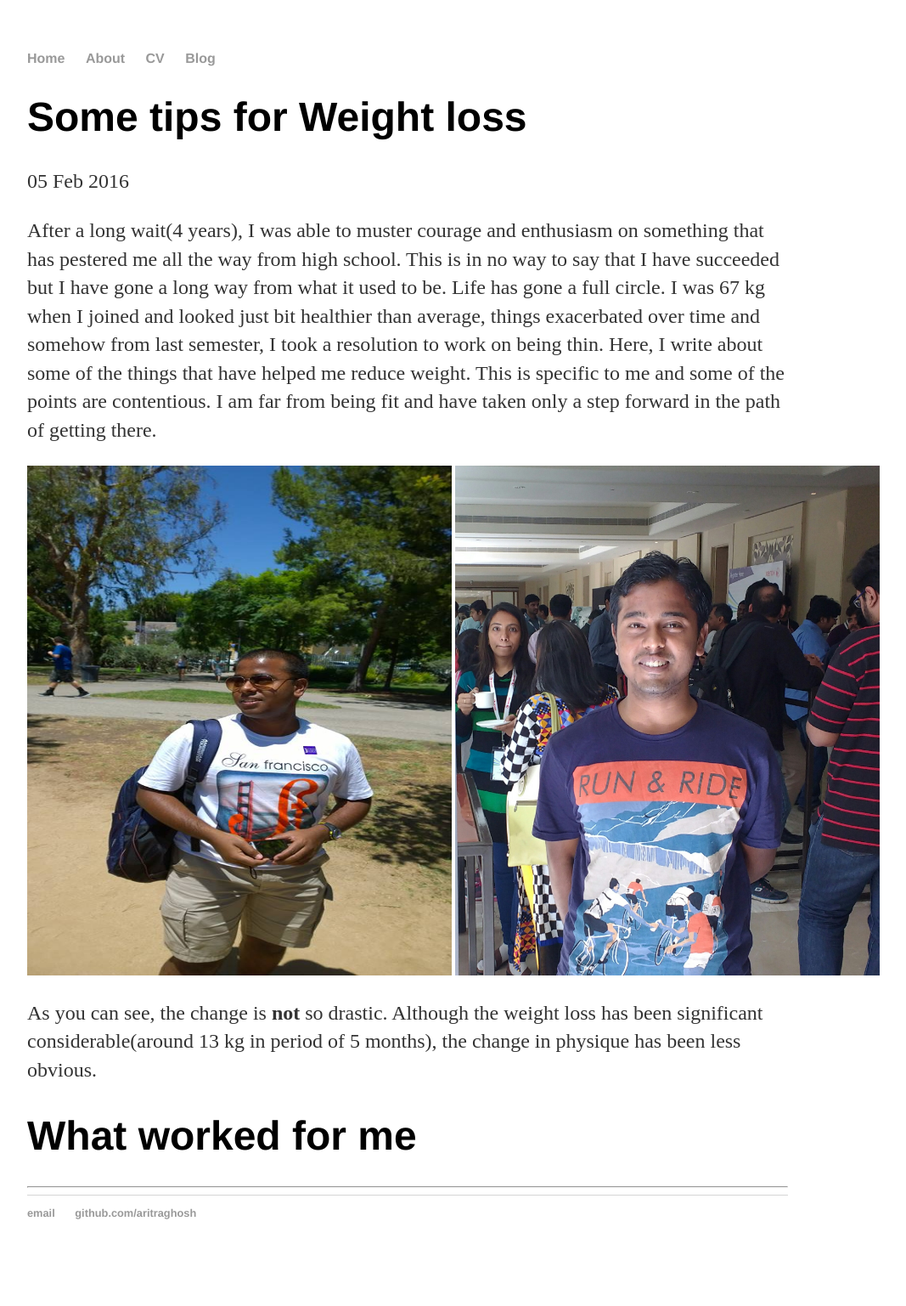
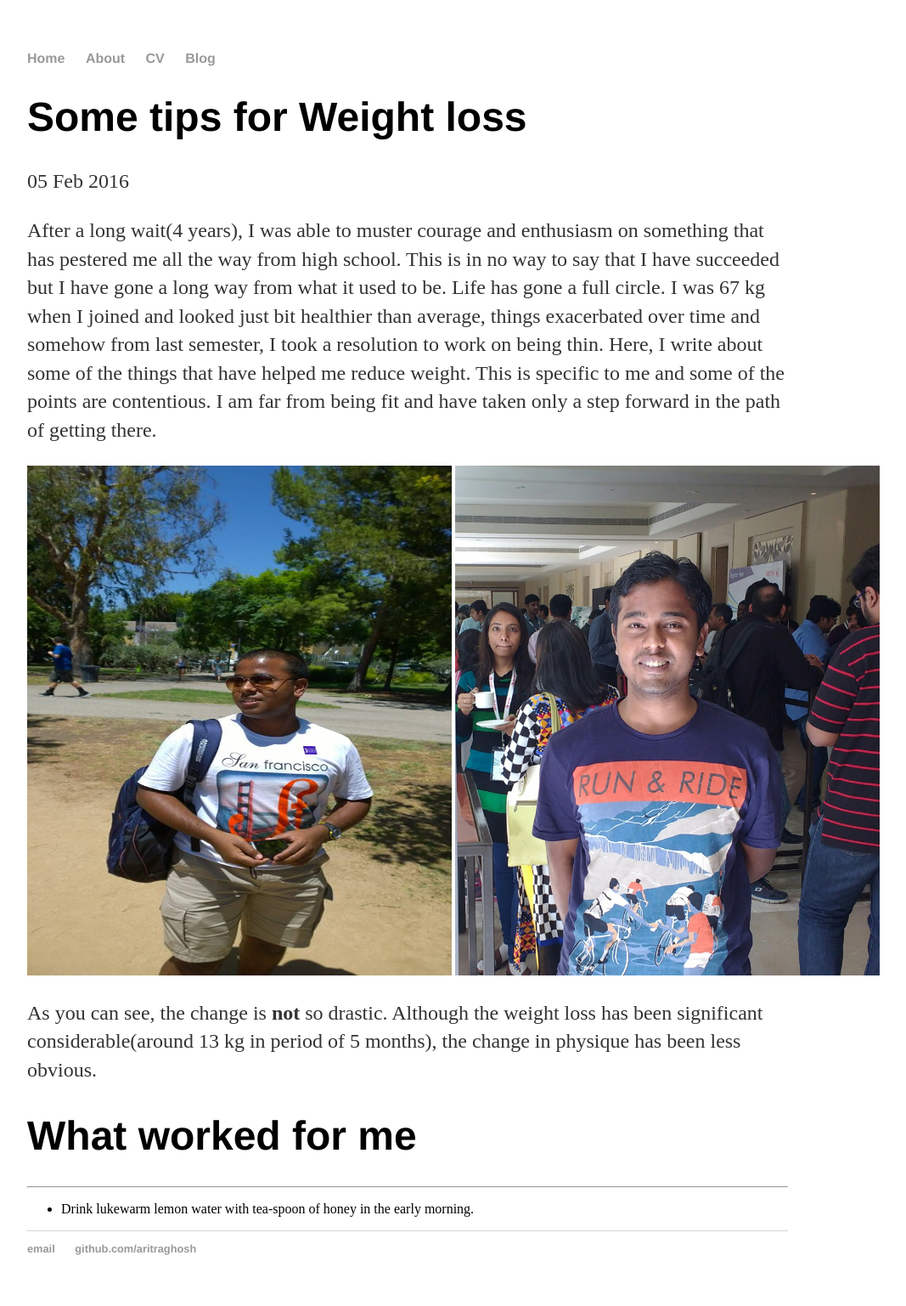
Before and after one commit to aritraghosh/aritraghosh.github.io, a Jekyll site: the page built from _posts/2016-02-05-some-tips-for-weight-loss.md, in a window 1280 px wide. Shown: the whole page at 85% size, without its empty margins (160-1227 px from the left). Built offline with Jekyll 4.4.1, drawn with Linux system fonts in a browser that asks for light colours; before the commit the page ends 1495 px from its top, so only the background shows below that.

Commit message:
Update 2016-02-05-some-tips-for-weight-loss.md

```diff
--- a/_posts/2016-02-05-some-tips-for-weight-loss.md
+++ b/_posts/2016-02-05-some-tips-for-weight-loss.md
@@ -22,3 +22,6 @@ As you can see, the change is **not** so drastic. Although the weight loss has b
 # What worked for me
 
 ____
+
+
++ Drink lukewarm lemon water with tea-spoon of honey in the early morning.
```
